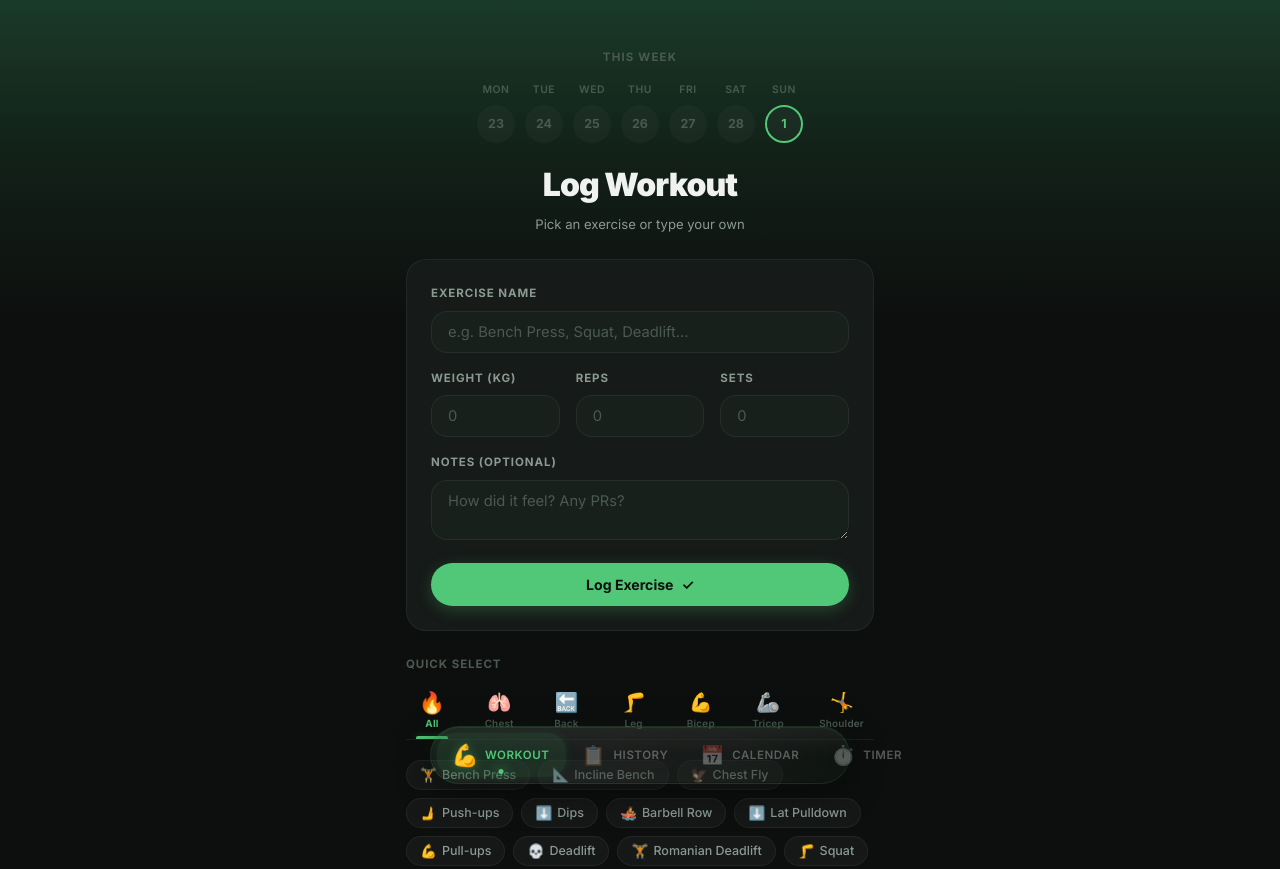
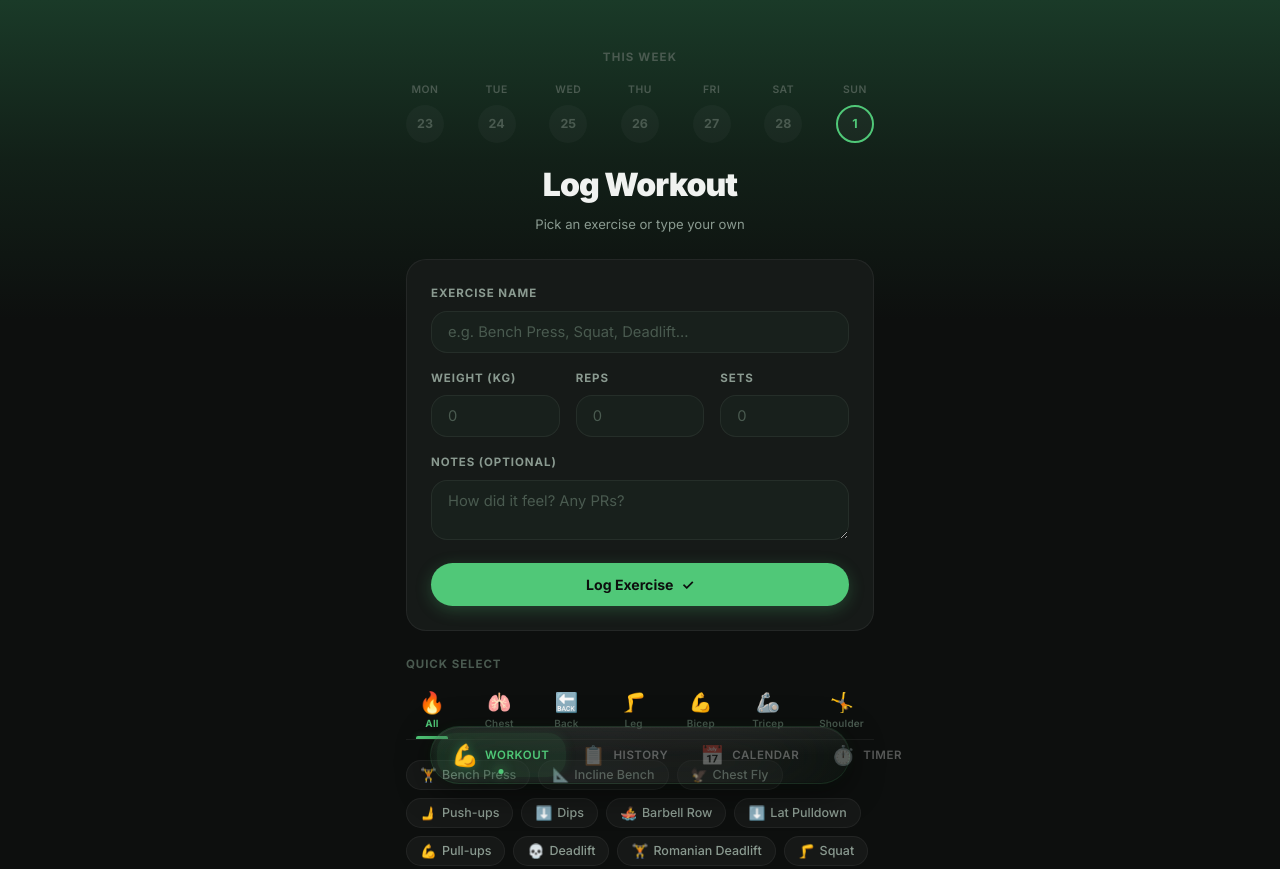
Before and after one commit to Fandilaii/workout-app, a plain HTML site: page index.html in a window 1280 px wide. Shown: the top 869 px of the page. Drawn offline with Linux system fonts and the light colour scheme.

Commit message:
Make week tracker full width to match other sections

```diff
--- a/style.css
+++ b/style.css
@@ -127,8 +127,7 @@ body::before {
 
 .week-days {
     display: flex;
-    justify-content: center;
-    gap: 10px;
+    justify-content: space-between;
 }
 
 .week-day {
```
